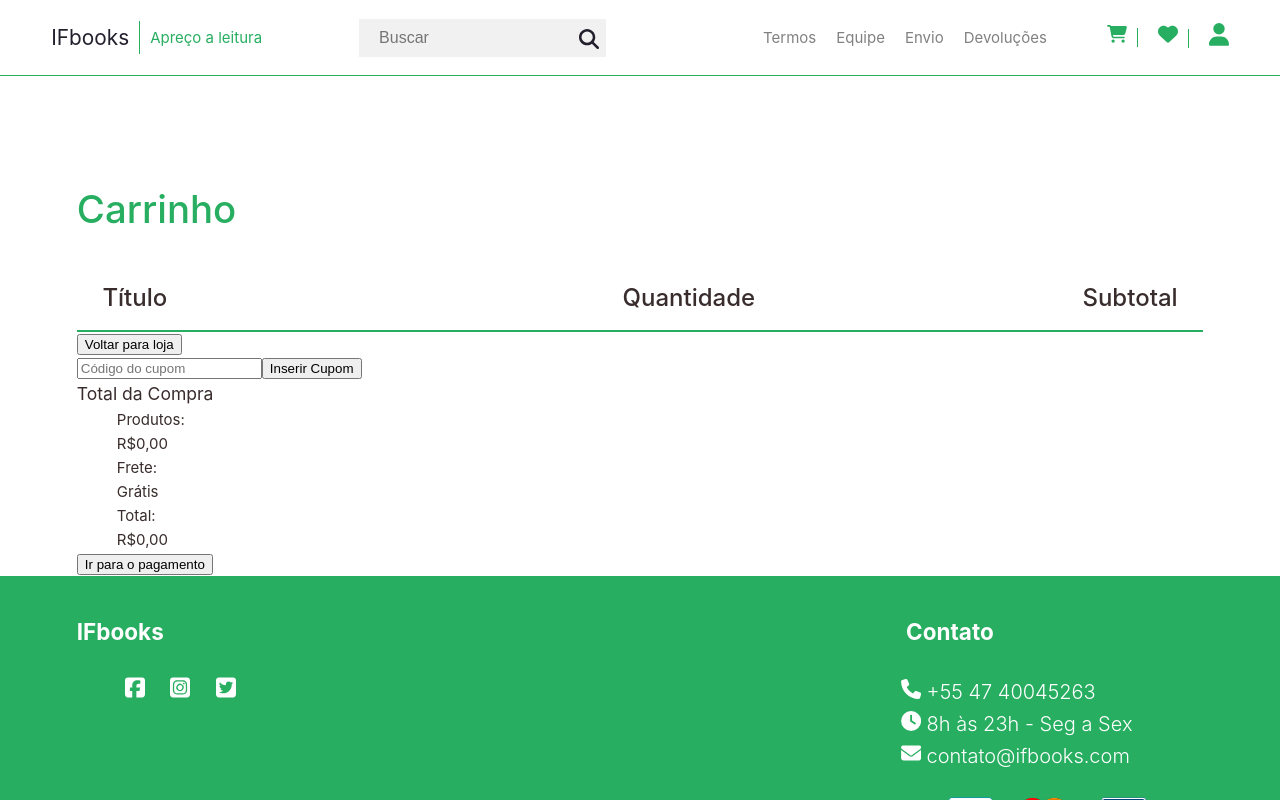
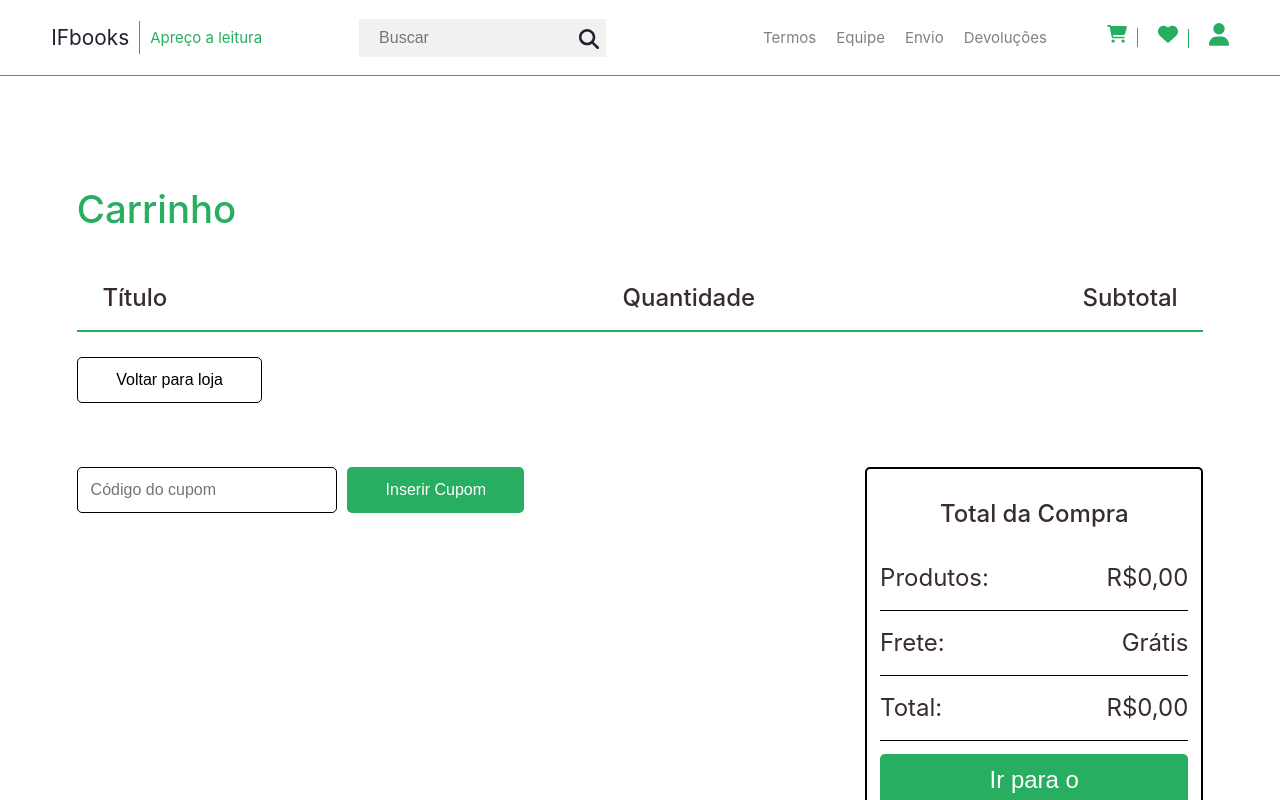
Before and after one commit to AndreRicardoSc/Projeto-livraria, a Vue app: page / in a window 1280 px wide. Both pictures are taken after a click on the link 1122 px from the left and 37 px from the top of the page. Shown: the top 800 px of the page. Built offline with nearby package versions, Linux system fonts and the light colour scheme.

Commit message:
FEAT Design carrinho concluido #11

```diff
--- a/src/App.vue
+++ b/src/App.vue
@@ -251,6 +251,9 @@ const precoTotalProdutos = computed(() => {
       </ul>
     </section>
   </div>
+
+<!--CARRINHO-->
+
   <section class="carrinho" v-if="mostraCarrinho">
     <h1>Carrinho</h1>
     <div class="topo">
@@ -260,13 +263,13 @@ const precoTotalProdutos = computed(() => {
     </div>
     <div class="corpo">
       <ul>
-        <li v-for="(item, index) of carrinho">
+        <li v-for="(item, index) of carrinho" :key="index">
           <div class="produto">
             <img :src="item.capa" :alt="item.titulo" />
-            <div>
+            <div class="descricao">
               <h3>{{ item.titulo }}</h3>
               <p>{{ item.autor }}</p>
-              <span>{{ item.preco }}</span>
+              <span>R${{ item.preco }}</span>
             </div>
           </div>
           <div class="quantidade">
@@ -308,20 +311,18 @@ const precoTotalProdutos = computed(() => {
       </div>
       <div class="total">
         <h3>Total da Compra</h3>
-        <ul>
-          <li>
+          <div>
             <p>Produtos:</p>
             <p>R${{ precoTotalProdutos.toFixed(2).replace(".", ",") }}</p>
-          </li>
-          <li>
+          </div>
+          <div>
             <p>Frete:</p>
             <p>Grátis</p>
-          </li>
-          <li>
+          </div>
+          <div>
             <p>Total:</p>
             <p>R${{ precoTotalProdutos.toFixed(2).replace(".", ",") }}</p>
-          </li>
-        </ul>
+          </div>
         <button>Ir para o pagamento</button>
       </div>
     </div>
@@ -692,7 +693,126 @@ section.carrinho .topo h2:nth-child(2) {
 section.carrinho .corpo ul li {
   display: flex;
   justify-content: space-between;
+  align-items: center;
   margin: 0.5vw;
+  padding: 1.5vw;
+  border-bottom: 2px solid #BDBDBD;
+}
+section.carrinho .corpo ul li .produto {
+  display: flex;
+  height: 100%;
+
+}
+section.carrinho .corpo ul li .produto img {
+  width: 120px;
+  height: 70%;
+  border-radius: 3px;
+}
+section.carrinho .corpo ul li .produto .descricao {
+  margin: 0 8.5vw 0 2vw;
+  width: 300px;
+}
+section.carrinho .corpo ul li .produto .descricao h3{
+  color: #382c2c;
+  font-size: 1.5rem;
+  font-weight: 500;
+}
+section.carrinho .corpo ul li .produto .descricao p{
+  color: #4f4c57;
+}
+section.carrinho .corpo ul li .produto .descricao span{
+  color: #382c2c;
+  font-size: 1.5rem;
+  font-weight: 500;
+}
+section.carrinho .corpo ul li .quantidade {
+  border: 1px solid #000;
+  display: flex;
+  justify-content: space-around;
+  padding: 0.5vw 1.8vw;
+  margin-left: -19.5vw;
+}
+section.carrinho .corpo ul li .quantidade button {
+  background: none;
+  border: none;
+  font-size: 1.5rem;
+}
+section.carrinho .corpo ul li .quantidade p {
+  font-size: 1.5rem;
+  margin: 0 10px;
+}
+section.carrinho .corpo ul li .subtotal span {
+  color: #382c2c;
+  font-size: 1.5rem;
+  font-weight: 500;
+  margin-right: 1.5vw;
+}
+section.carrinho .corpo .voltar-home {
+  margin: 2vw 0 5vw 0;
+  padding: 1vw 3vw;
+  background-color: transparent;
+  border: #000 1px solid;
+  border-radius: 5px;
+  font-size: 1rem;
+  font-weight: 500;
+}
+section.carrinho .compra {
+  display: flex;
+  justify-content: space-between;
+  margin-bottom: 10vw;
+}
+section.carrinho .compra .cupom {
+  display: flex;
+  height: 50%;
+}
+section.carrinho .compra .cupom input {
+  margin-right: 0.8vw;
+  padding: 1vw 3vw 1vw 1vw;
+  background-color: transparent;
+  border: #000 1px solid;
+  border-radius: 5px;
+  font-size: 1rem;
+  font-weight: 500;
+  font-weight: normal;
+}
+section.carrinho .compra .cupom button {
+  color: white;
+  font-weight: 500;
+  font-size: 1rem;
+  background-color: #27ae60;
+  border: none;
+  border-radius: 5px;
+  padding: 1vw 3vw;
+}
+section.carrinho .compra .total{
+  border: 2px #000 solid;
+  border-radius: 5px;
+  padding: 2vw 1vw;
+  width: 30%;
+  text-align: center;
+}
+section.carrinho .compra .total h3{
+  font-size: 1.5rem;
+  font-weight: 500;
+  margin: 0 0 2vw 0;
+}
+section.carrinho .compra .total div{
+  display: flex;
+  justify-content: space-between;
+  border-bottom: solid 1px #000;
+  font-size: 1.5rem;
+  margin-bottom: 1vw;
+  padding-bottom: 1vw;
+}
+section.carrinho .compra .total button{
+  background-color: #27ae60;
+  border: none;
+  border-radius: 5px;
+  text-align: center;
+  color: #fff;
+  padding: 1vw 4vw;
+  font-size: 1.5rem;
+
 }
 /*======FOOTER======= */
 svg.contatos {
```
